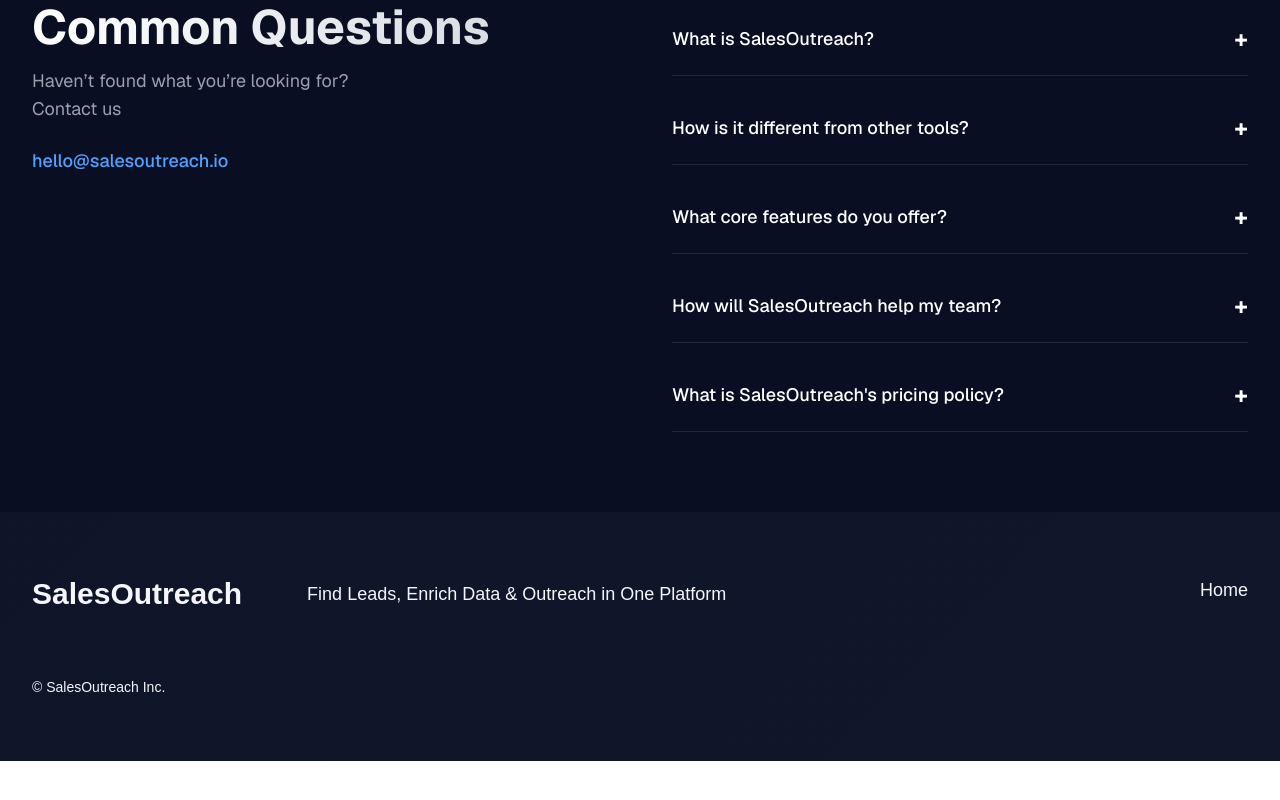
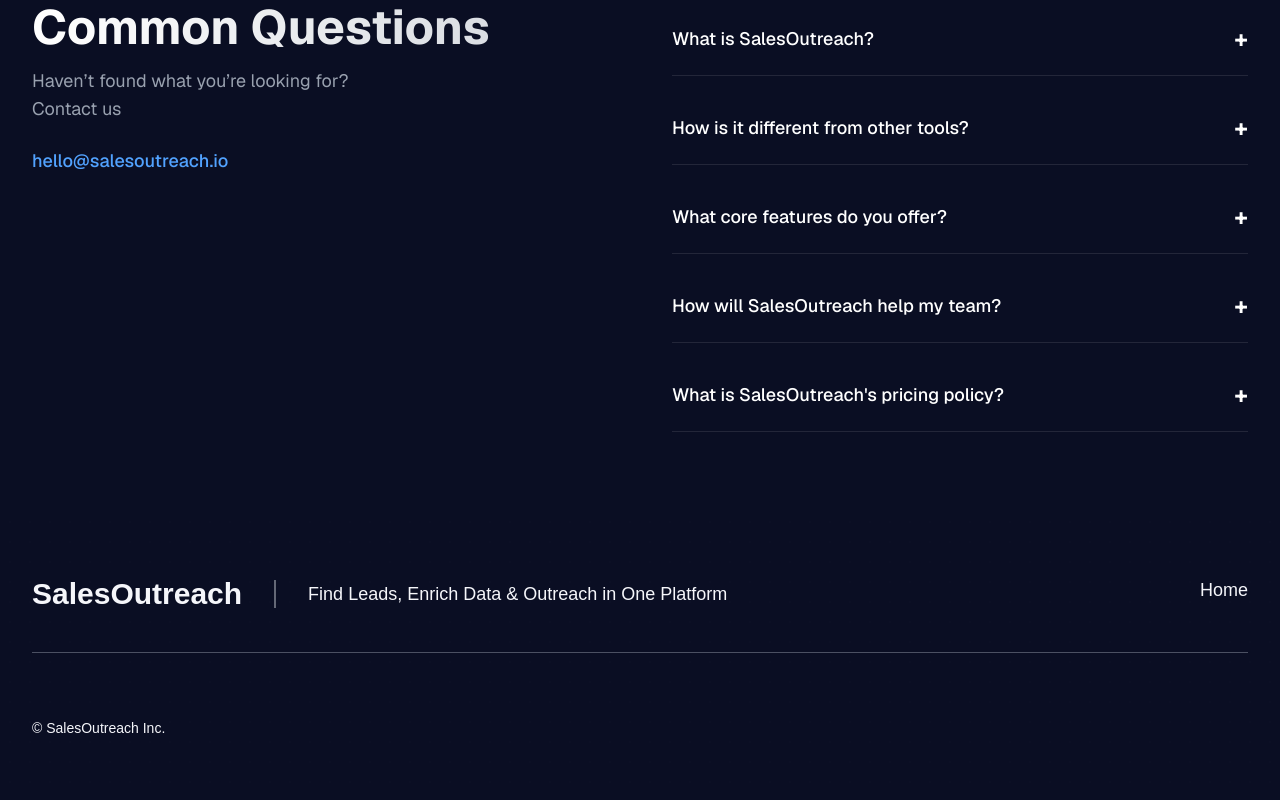
Before and after one commit to shaurya127/salesoutreach-wesbite, a Next.js app: page / in a window 1280 px wide. Shown: the part 6440-7240 px from the top of the page. Before the commit the page ends 7201 px from the top, so only its background shows below. Built offline with nearby package versions, Linux system fonts and the light colour scheme.

Commit message:
fix footer lighting effect

```diff
--- a/src/components/Footer.tsx
+++ b/src/components/Footer.tsx
@@ -2,14 +2,14 @@
 
 import { motion } from "framer-motion";
 import Link from "next/link";
+import Image from "next/image";
 
 const Footer = () => {
   return (
     <motion.footer
-      className="relative overflow-hidden"
+      className="relative  bg-[#0a0e23] overflow-clip"
       style={{
-        background:
-          "linear-gradient(180deg, var(--token-0a6023b7-956f-483f-b3b2-22ca5cf79ece) 0%, var(--token-30adfd80-ecab-4819-b6d1-8070a9e3e5af) 100%)",
+
         color: "var(--token-7a9e47d0-5397-40af-b396-a04512fe1d9e)",
         fontFamily: "sans-serif",
         fontSize: "12px",
@@ -21,8 +21,20 @@ const Footer = () => {
       viewport={{ once: true }}
       transition={{ duration: 0.8 }}
     >
+      {/* Background Image (bottom inside) */}
+      <div className="absolute -bottom-[420%] left-0 right-0 w-full z-0 overflow-hidden transform scale-x-[-1] rotate-[2deg]">
+        <Image
+          src="/image/bg.png"
+          alt="Background Decorative"
+          width={1000}
+          height={500}
+          className="w-full object-cover"
+          priority
+        />
+      </div>
+
       {/* Subtle textured background effect */}
-      <div className="absolute inset-0 opacity-10">
+      <div className="absolute inset-0 opacity-10 z-0">
         <div className="absolute inset-0 bg-[radial-gradient(circle_at_50%_50%,rgba(255,255,255,0.1)_1px,transparent_1px)] bg-[length:20px_20px]" />
       </div>
 
@@ -51,14 +63,7 @@ const Footer = () => {
               SalesOutreach
             </motion.h2>
 
-            {/* Vertical Divider */}
-            <div
-              className="hidden lg:block w-px h-8"
-              style={{
-                backgroundColor:
-                  "var(--token-7a9e47d0-5397-40af-b396-a04512fe1d9e)",
-              }}
-            ></div>
+            <div className="border-r-2  border-gray-300 opacity-45  h-7 "></div>
 
             {/* Tagline */}
             <motion.p
@@ -94,13 +99,13 @@ const Footer = () => {
             </Link>
           </motion.div>
         </div>
-
+   <div className="border-b  border-gray-400 opacity-45 mt-10"></div>
         {/* Horizontal Separator Line */}
         <motion.div
           className="w-full h-px my-8"
           style={{
             backgroundColor:
-              "var(--token-ebfdfc6f-a0e8-414d-b30e-eeab99d6e438)",
+              "#00000",
           }}
           initial={{ scaleX: 0 }}
           whileInView={{ scaleX: 1 }}
@@ -108,7 +113,7 @@ const Footer = () => {
           transition={{ duration: 0.6, delay: 0.3 }}
         />
 
-        {/* Bottom Section - Copyright */}
+
         <motion.div
           className="flex justify-between items-center"
           initial={{ y: 20, opacity: 0 }}
```
